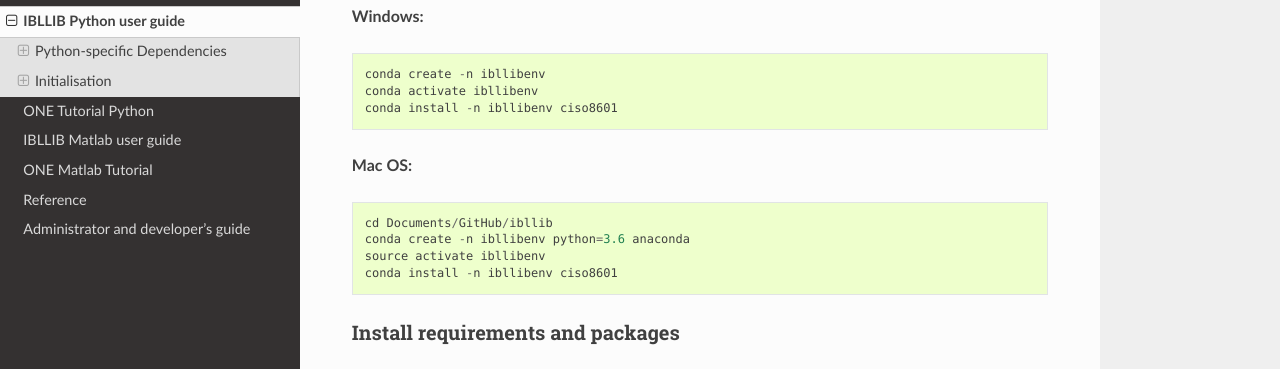
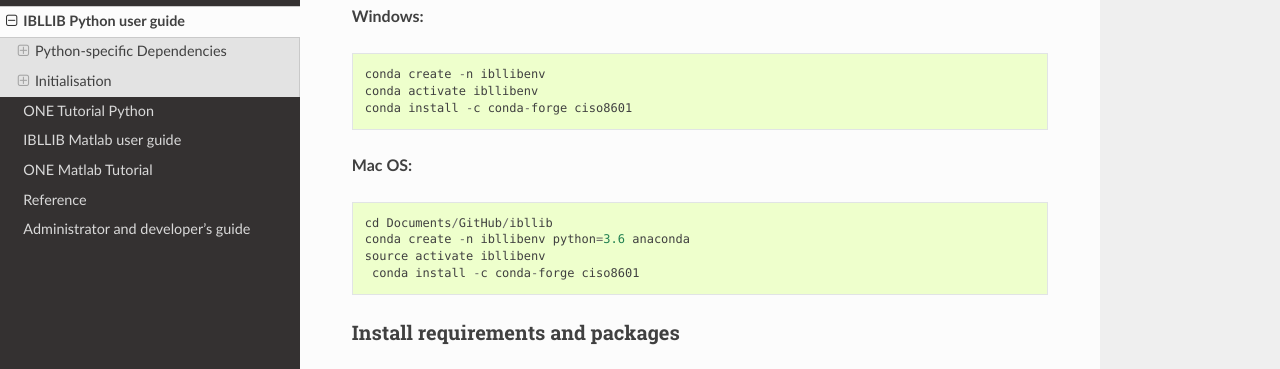
Before and after one commit to int-brain-lab/ibllib, a Sphinx documentation site: the page built from docs/02a_installation_python.md, in a window 1280 px wide and 900 px high, scrolled down 764 px. Shown: the part 159-528 px from the top of the window. Built offline with Sphinx 7.4.7 and the Read the Docs theme 2.0.0, drawn with Linux system fonts in a browser that asks for light colours.

Commit message:
ciso8601 is in conda-forge channel

````diff
--- a/docs/02a_installation_python.md
+++ b/docs/02a_installation_python.md
@@ -36,7 +36,7 @@
 ```
 conda create -n ibllibenv
 conda activate ibllibenv
-conda install -n ibllibenv ciso8601
+conda install -c conda-forge ciso8601
 ```
 
 **Mac OS:**
@@ -44,7 +44,7 @@
 cd Documents/GitHub/ibllib
 conda create -n ibllibenv python=3.6 anaconda
 source activate ibllibenv
-conda install -n ibllibenv ciso8601
+ conda install -c conda-forge ciso8601
 ```
 
 
````
